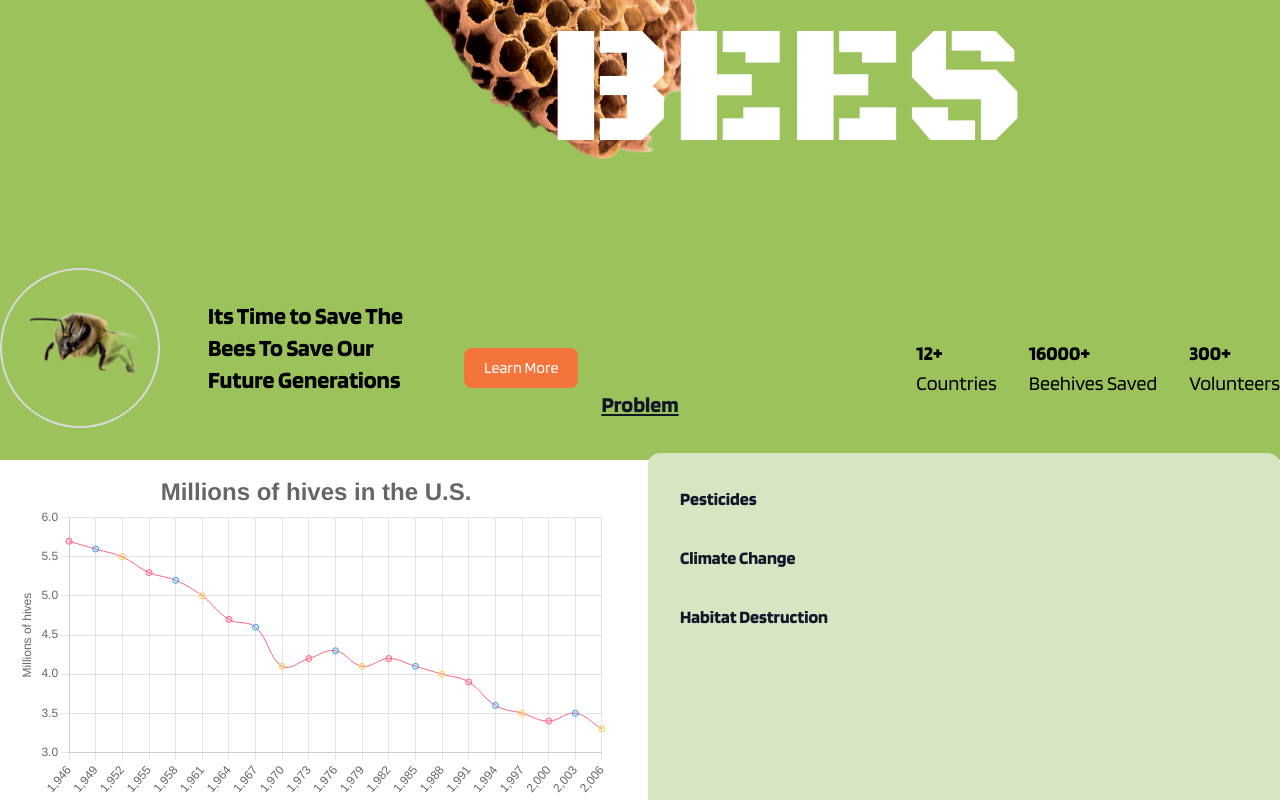
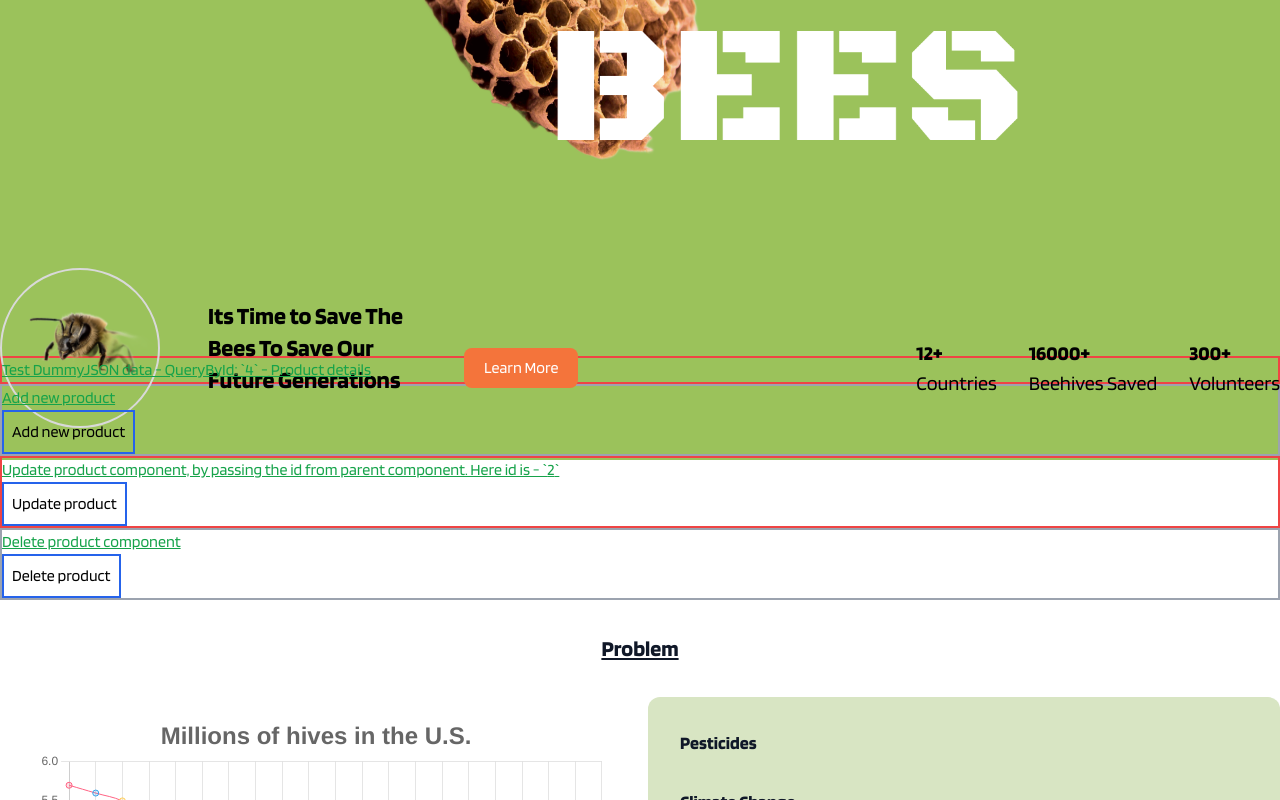
Before and after one commit to chingu-voyages/v50-tier3-team-28, a React (Vite) app in the folder client/: page / in a window 1280 px wide. Shown: the part 444-1244 px from the top of the page. Built offline with nearby package versions, Linux system fonts and the light colour scheme; no server answers.

Commit message:
Add an example branch
This example branch is to test and understand RTK query endpoints using dummyjson. This branch should not be merged on dev or main branches.

```diff
--- /dev/null
+++ b/client/src/app/service/apiData.js
@@ -0,0 +1,51 @@
+import { createApi, fetchBaseQuery } from "@reduxjs/toolkit/query/react";
+
+export const dashboardApi = createApi({
+  reducerPath: "dashboard",
+  baseQuery: fetchBaseQuery({
+    baseUrl: "https://dummyjson.com"
+  }),
+  endpoints: (builder) => ({
+    // Get all endpoints
+
+    // Reading product (from https://dummyjson.com)
+    getProduct: builder.query({
+      query: () => "/products",
+    }),
+
+    // test dummydata (from https://dummyjson.com) endpoint using id
+    getProductById: builder.query({
+      query: (id) => `/products/${id}`
+    }),
+
+    // Add new product - mutating
+    addNewProduct: builder.mutation({
+      query: (newProduct) => ({
+        url: `/products/add`,
+        method: "POST",
+        headers: {
+          "Content-Type": "application/json"
+        },
+        body: newProduct
+      }),
+    }),
+
+    updateProduct: builder.mutation({
+      query: ({ id, updatedProduct }) => ({
+        url: `/products/${id}`,
+        method: "PUT",
+        headers: { "Content-Type": "application/json" },
+        body: updatedProduct,
+      }),
+    }),
+
+    deleteProduct: builder.mutation({
+      query: (id) => ({
+        url: `/products/${id}`,
+        method: "DELETE",
+      }),
+    }),
+  }),
+});
+
+export const { useGetProductQuery, useGetProductByIdQuery, useAddNewProductMutation, useUpdateProductMutation, useDeleteProductMutation } = dashboardApi;
--- a/client/src/app/store.js
+++ b/client/src/app/store.js
@@ -1,10 +1,19 @@
 import { configureStore } from "@reduxjs/toolkit";
 import counterReducer from "../features/counter/counterSlice";
 import authReducer from "../features/auth/authSlice";
+import { setupListeners } from "@reduxjs/toolkit/query";
+import { dashboardApi } from "./service/apiData";
 
 export const store = configureStore({
   reducer: {
     counter: counterReducer,
-    auth: authReducer
+    auth: authReducer,
+    [dashboardApi.reducerPath]: dashboardApi.reducer,
   },
+
+  // The following middleware is responsible for caching
+  middleware: (getDefaultMiddleware) =>
+    getDefaultMiddleware().concat(dashboardApi.middleware),
 });
+
+setupListeners(store.dispatch);
--- /dev/null
+++ b/client/src/components/TestRTKqueryDummyDataAddNewProduct.jsx
@@ -0,0 +1,38 @@
+import { useAddNewProductMutation } from "../app/service/apiData";
+
+export const TestRTKqueryDummyDataAddNewProduct = () => {
+  // we get an array - res is an array
+  // const res = useAddNewProductMutation();
+  // console.log("RES: ", res);
+
+  // USE - array destructuring syntax
+  const [addNewProduct, { data, isError, isLoading }] = useAddNewProductMutation();
+
+  const onClickHandleAddProduct = async () => {
+    try {
+      const newProductData = {
+        // id: ID will be provided by dummyjson, in this case id is 195
+        title: "Test Product",
+        description: "This is a test product"
+      };
+
+      await addNewProduct(newProductData);
+    }
+    catch (err) {
+      console.error("Error adding new product: ", err);
+    }
+  };
+
+  return (
+    <section className="border-2 border-gray-400">
+      <h3 className="text-green-600 underline">Add new product</h3>
+      <button className="border-2 border-blue-600 p-2" type="button" onClick={onClickHandleAddProduct} disabled={isLoading}>Add new product</button>
+      {data && <>
+        <p>Data - {JSON.stringify(data)}</p>
+        <p>Id: {data.id}</p>
+        <p>Title: {data.title}</p>
+        <p>Description: {data.description}</p>
+      </>}
+    </section>
+  );
+};
--- /dev/null
+++ b/client/src/components/TestRTKqueryDummyDataDeleteProduct.jsx
@@ -0,0 +1,23 @@
+import { useDeleteProductMutation } from "../app/service/apiData";
+
+export const TestRTKqueryDummyDataDeleteProduct = ({ productId }) => {
+  const [deleteProduct, { data, isError, isLoading }] = useDeleteProductMutation();
+
+  const onClickHandleDeleteProduct = async () => {
+    try {
+      await deleteProduct(productId);
+    }
+    catch (err) {
+      console.error("Error updating product: ", err);
+    }
+  };
+
+  return (
+    <section className="border-2 border-gray-400">
+      <h4 className="text-green-600 underline">Delete product component</h4>
+      <button className="border-2 border-blue-600 p-2" type="button" onClick={onClickHandleDeleteProduct} disabled={isLoading}>Delete product</button>
+      <p> {data?.id ? `Id: ${data.id}  - successfully deleted.` : ""} </p>
+      <p> {data?.title ? `Title: ${data.title}  - successfully deleted.` : ""} </p>
+    </section>
+  );
+};
--- /dev/null
+++ b/client/src/components/TestRTKqueryDummyDataSpecificProduct.jsx
@@ -0,0 +1,17 @@
+import { useGetProductByIdQuery } from "../app/service/apiData";
+
+export const TestRTKqueryDummyDataSpecificProduct = ({ productId }) => {
+  const { isError, isLoading, data } = useGetProductByIdQuery(productId);
+  console.log("RES: ", data);
+
+  return (
+    <section className="border-2 border-red-500">
+      <h3 className="text-green-600 underline">Test DummyJSON data - QueryById: `{productId}` - Product details</h3>
+      {data && <>
+        <p>Data - {JSON.stringify(data)}</p>
+        <p>Title: {data.title}</p>
+        <p>Description: {data.description}</p>
+      </>}
+    </section>
+  );
+};
--- /dev/null
+++ b/client/src/components/TestRTKqueryDummyDataUpdateProduct.jsx
@@ -0,0 +1,34 @@
+import { useUpdateProductMutation } from "../app/service/apiData";
+
+export const TestRTKqueryDummyDataUpdateProduct = ({ productId }) => {
+  const [updateProduct, { data, isError, isLoading }] = useUpdateProductMutation();
+
+  const onClickHandleUpdateProduct = async () => {
+    try {
+      const updatedProductData = {
+        title: "Update Test Product",
+        description: "This is a test product Update"
+      };
+
+      await updateProduct({
+        id: productId,
+        updatedProduct: updatedProductData
+      });
+    }
+    catch (err) {
+      console.error("Error updating product: ", err);
+    }
+  };
+
+  return (
+    <section className="border-2 border-red-500 m-auto">
+      <h4 className="text-green-600 underline">Update product component, by passing the id from parent component. Here id is - `{productId}`</h4>
+      <button className="border-2 border-blue-600 p-2" type="button" onClick={onClickHandleUpdateProduct} disabled={isLoading}>Update product</button>
+      {data && <>
+        <p>Data - {JSON.stringify(data)}</p>
+        <p>Title: {data.title}</p>
+        <p>Description: {data.description}</p>
+      </>}
+    </section>
+  );
+};
--- a/client/src/layout/HomeLayout.jsx
+++ b/client/src/layout/HomeLayout.jsx
@@ -10,6 +10,10 @@ import { ProblemContainter } from "../components/UI/ProblemContainer";
 import { SolutionsHeader } from "../components/UI/SolutionsHeader";
 import { SolutionsContainer } from "../components/UI/SolutionsContainer";
 import { Map } from "../components/Map";
+import { TestRTKqueryDummyDataSpecificProduct } from "../components/TestRTKqueryDummyDataSpecificProduct";
+import { TestRTKqueryDummyDataAddNewProduct } from "../components/TestRTKqueryDummyDataAddNewProduct";
+import { TestRTKqueryDummyDataUpdateProduct } from "../components/TestRTKqueryDummyDataUpdateProduct";
+import { TestRTKqueryDummyDataDeleteProduct } from "../components/TestRTKqueryDummyDataDeleteProduct";
 
 const HomeLayout = () => {
   const { isAuthenticated, isLoading } = useSelector(state => state.auth);
@@ -54,6 +58,13 @@ const HomeLayout = () => {
       </section>
 
       <main className="dark:bg-black dark:text-white">
+        {/* The following section is to test RTK Query implementation with DummyJSON data */}
+        <section className="max-w-7xl mx-auto">
+          <TestRTKqueryDummyDataSpecificProduct productId={4} />
+          <TestRTKqueryDummyDataAddNewProduct />
+          <TestRTKqueryDummyDataUpdateProduct productId={2} />
+          <TestRTKqueryDummyDataDeleteProduct productId={194} />
+        </section>
         <section className="max-w-7xl mx-auto">
           <ProblemContainter />
           <SolutionsHeader />
```
